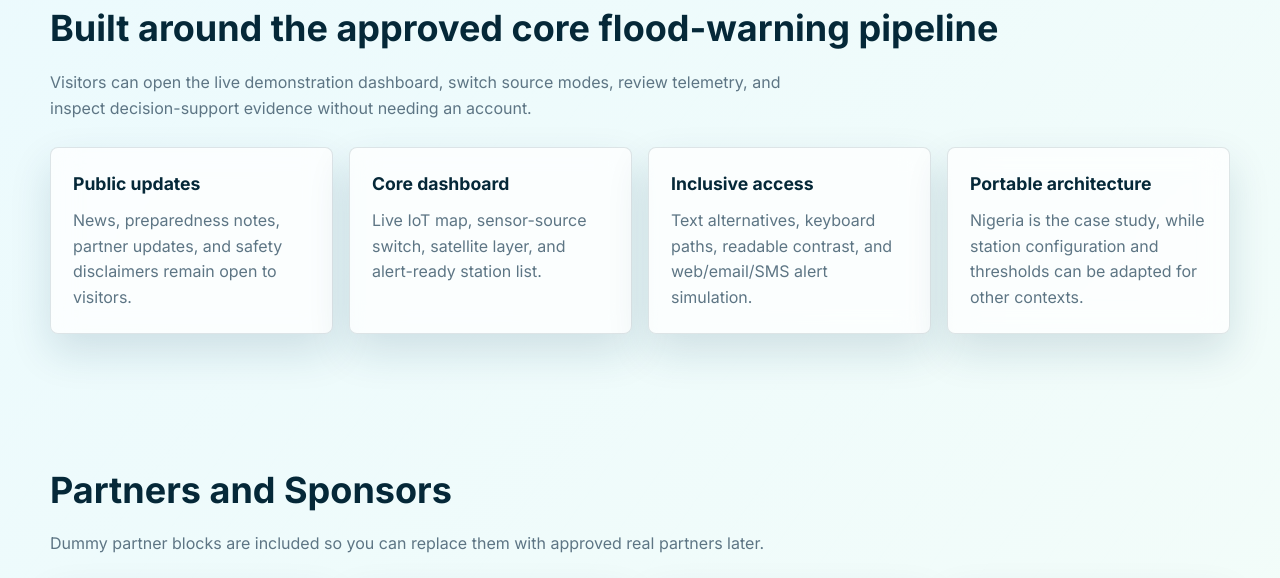
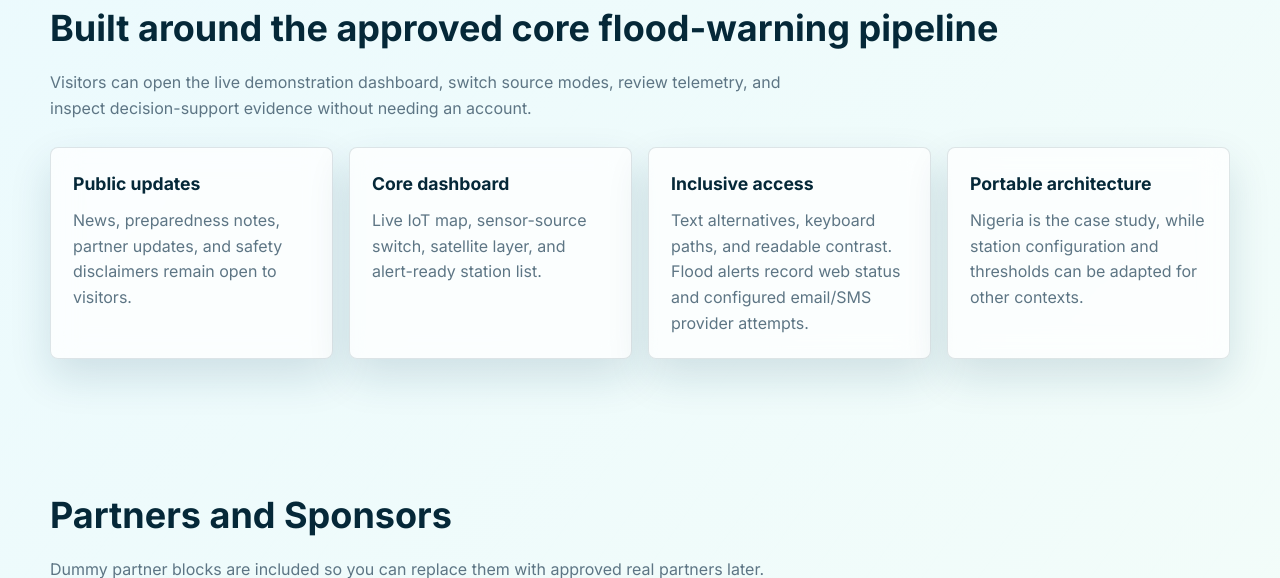
Before and after one commit to AjStyles20/flood-early-warning-system, a FastAPI app: page / in a window 1280 px wide. Shown: the part 913-1491 px from the top of the page. Run offline with FastAPI, Linux system fonts and the light colour scheme.

Commit message:
fix: clarify alert delivery and suppress repeat attempts

```diff
--- a/files/api/templates/pages/home.html
+++ b/files/api/templates/pages/home.html
@@ -54,7 +54,7 @@
       </article>
       <article class="card">
         <h3>Inclusive access</h3>
-        <p>Text alternatives, keyboard paths, readable contrast, and web/email/SMS alert simulation.</p>
+        <p>Text alternatives, keyboard paths, and readable contrast. Flood alerts record web status and configured email/SMS provider attempts.</p>
       </article>
       <article class="card">
         <h3>Portable architecture</h3>
```
